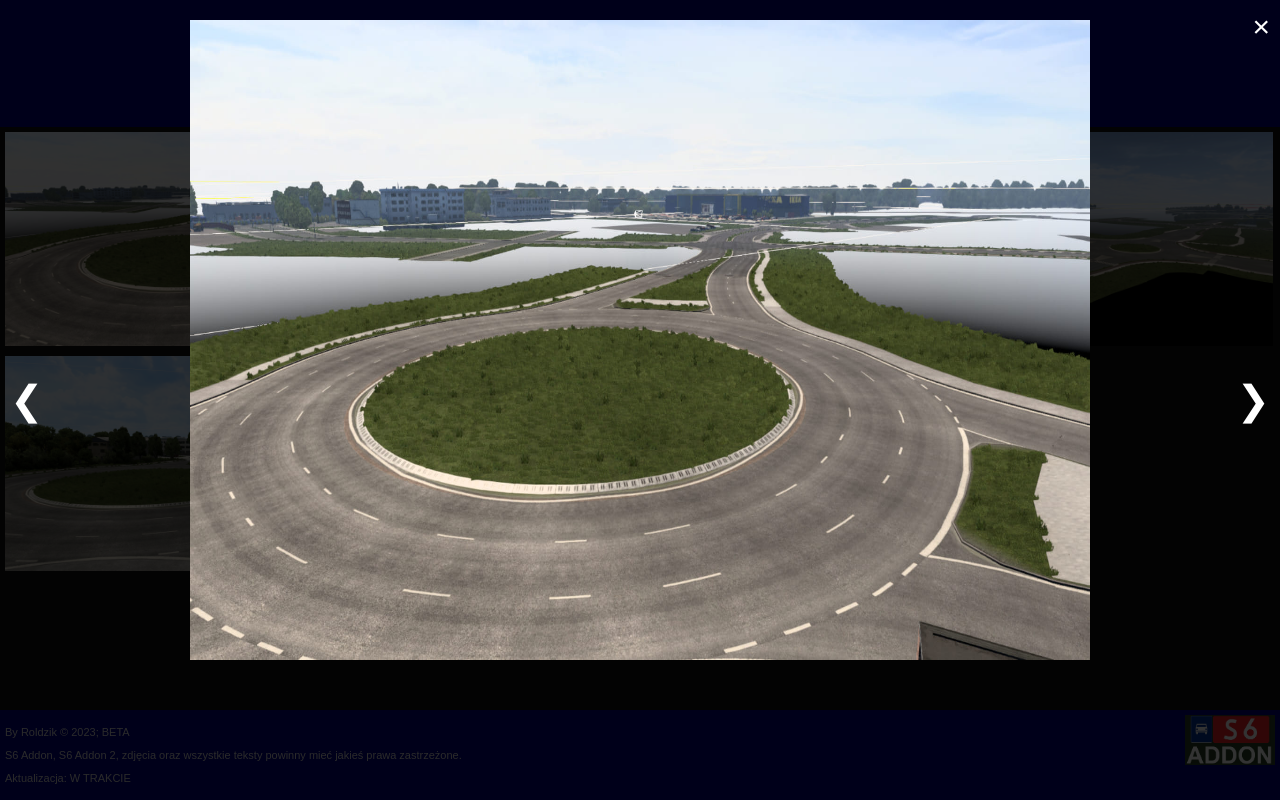
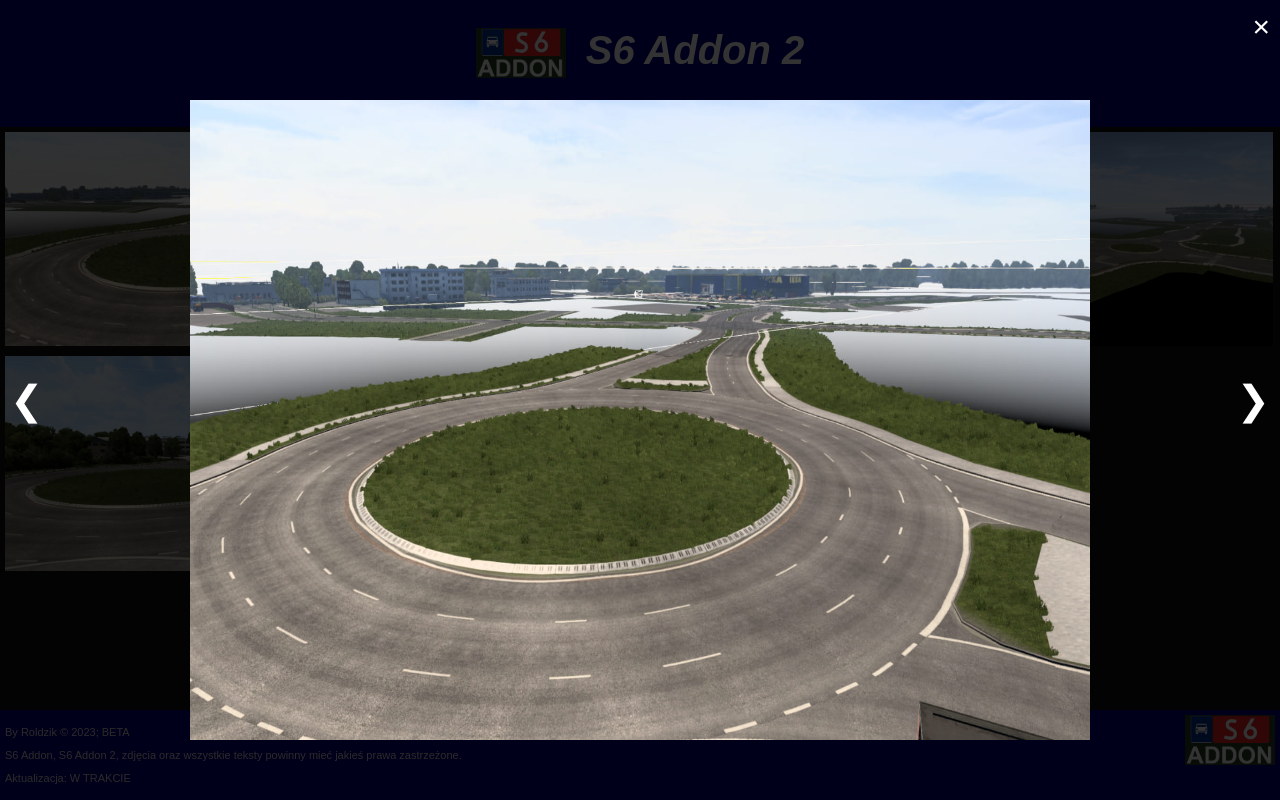
Before and after one commit to Roldzik/s6-addon, a plain HTML site: page galeria.html in a window 1280 px wide. Both pictures are taken after a click on the picture 213 px from the left and 239 px from the top of the page. Drawn offline with Linux system fonts and the light colour scheme.

Commit message:
Update galeria.html

```diff
--- a/galeria.html
+++ b/galeria.html
@@ -32,7 +32,7 @@
     }
 
      .modal-content {
-       margin: 20px auto 0;
+       margin: 100px auto 0;
        display: flex;
        justify-content: center;
        align-items: center;
```
